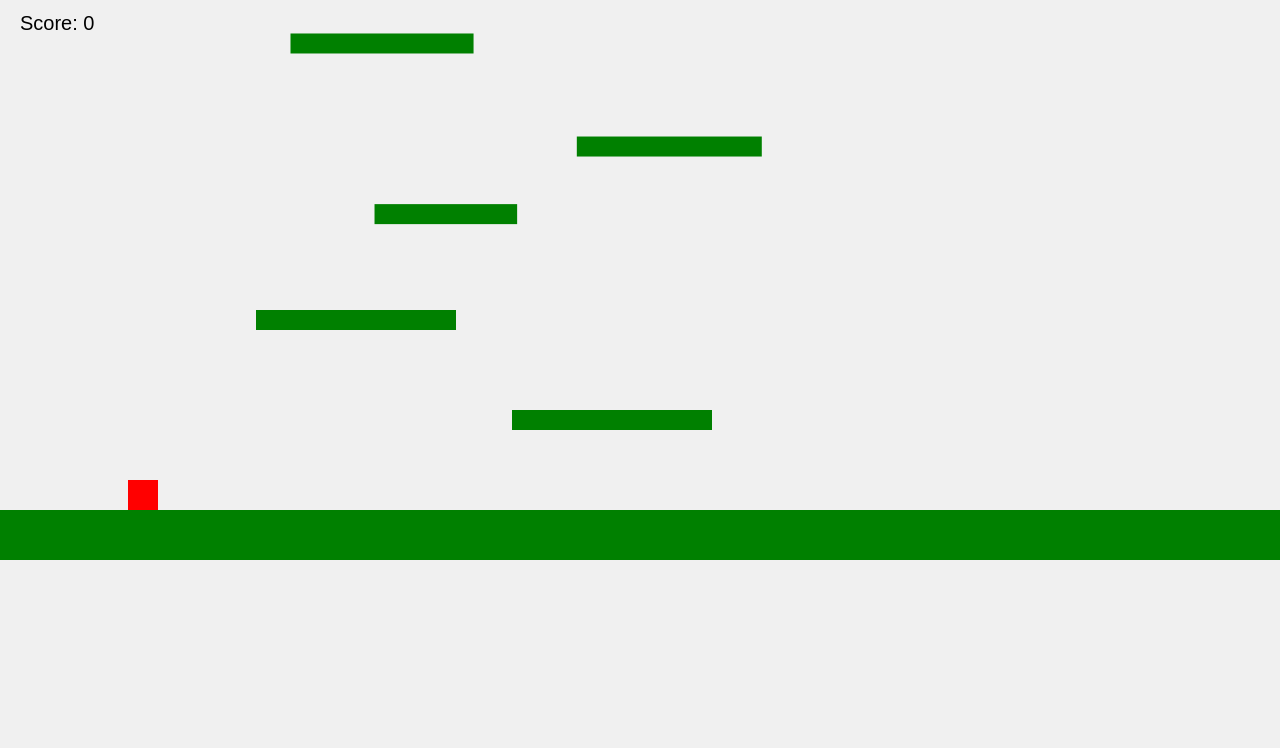
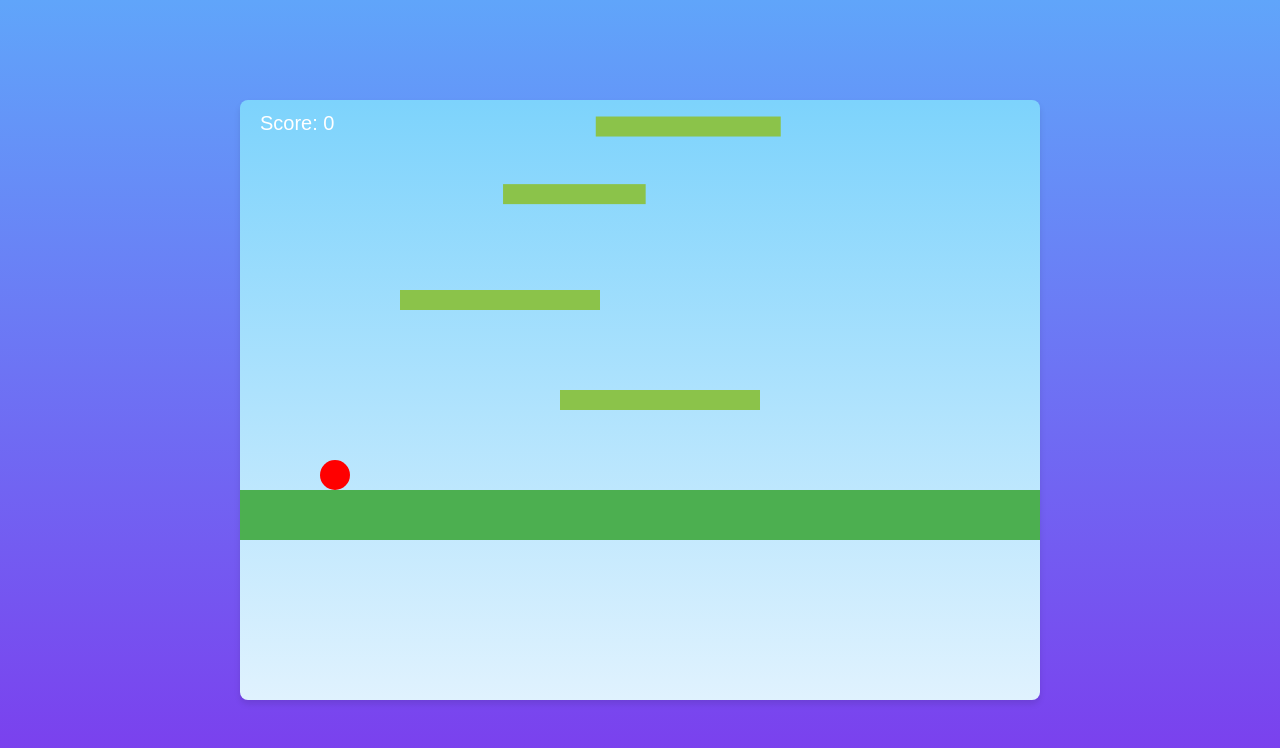
Before and after one commit to chaser-man/runnerpy, a plain HTML site: page index.html in a window 1280 px wide. Drawn offline with Linux system fonts and the light colour scheme.

Commit message:
v0 visuals

```diff
--- a/index.html
+++ b/index.html
@@ -1,41 +1,43 @@
 <!DOCTYPE html>
-<html>
+<html lang="en">
+
 <head>
-    <title>Platformer</title>
+    <meta charset="UTF-8">
+    <meta name="viewport" content="width=device-width, initial-scale=1.0">
+    <title>Platformer Game</title>
     <style>
-        canvas {
-            border: none;
-        }
         body {
+            margin: 0;
+            padding: 0;
             display: flex;
             justify-content: center;
             align-items: center;
-            height: 100vh;
-            margin: 0;
-            background-color: #f0f0f0;
-            overflow: hidden;
+            min-height: 100vh;
+            background: linear-gradient(to bottom, #60a5fa, #7c3aed);
+            font-family: Arial, sans-serif;
+        }
+
+        #gameCanvas {
+            background: linear-gradient(to bottom, #7dd3fc, #e0f2fe);
+            border-radius: 8px;
+            box-shadow: 0 4px 6px rgba(0, 0, 0, 0.1);
         }
     </style>
 </head>
+
 <body>
-    <canvas id="gameCanvas"></canvas>
+    <canvas id="gameCanvas" width="800" height="600"></canvas>
+
     <script>
-        // Game setup
         const canvas = document.getElementById('gameCanvas');
-        canvas.width = window.innerWidth;
-        canvas.height = window.innerHeight;
         const ctx = canvas.getContext('2d');
 
-        // Add window resize handler
-        window.addEventListener('resize', () => {
-            canvas.width = window.innerWidth;
-            canvas.height = window.innerHeight;
-        });
+        const CANVAS_WIDTH = 800;
+        const CANVAS_HEIGHT = 600;
 
-        // Game objects
         const player = {
-            x: canvas.width * 0.1,
-            y: canvas.height - 150,
+            x: CANVAS_WIDTH * 0.1,
+            y: CANVAS_HEIGHT - 150,
             width: 30,
             height: 30,
             speed: 5,
@@ -47,116 +49,84 @@
         };
 
         let platforms = [
-            { x: 0, y: canvas.height - 50, width: canvas.width, height: 50, timer: null, active: true, isGround: true, color: 'green' },
-            { x: canvas.width * 0.4, y: canvas.height - 150, width: 200, height: 20, timer: null, active: true, color: 'green' },
-            { x: canvas.width * 0.2, y: canvas.height - 250, width: 200, height: 20, timer: null, active: true, color: 'green' }
+            { id: 0, x: 0, y: CANVAS_HEIGHT - 50, width: CANVAS_WIDTH, height: 50, color: '#4CAF50', active: true, isGround: true },
+            { id: 1, x: CANVAS_WIDTH * 0.4, y: CANVAS_HEIGHT - 150, width: 200, height: 20, color: '#8BC34A', active: true, isGround: false },
+            { id: 2, x: CANVAS_WIDTH * 0.2, y: CANVAS_HEIGHT - 250, width: 200, height: 20, color: '#8BC34A', active: true, isGround: false }
         ];
 
-        const gameState = {
+        let gameState = {
             score: 0,
             cameraPosY: 0,
-            highestPlatformY: canvas.height - 250,
+            highestPlatformY: CANVAS_HEIGHT - 250,
             gameOver: false
         };
 
-        // Input handling
         const keys = {};
-        document.addEventListener('keydown', (e) => {
-            keys[e.key] = true;
-            if (e.key === ' ') {
-                e.preventDefault();
-            }
-        });
-        document.addEventListener('keyup', (e) => keys[e.key] = false);
 
         function generatePlatform() {
             const minWidth = 100;
             const maxWidth = 200;
             const width = Math.random() * (maxWidth - minWidth) + minWidth;
-
-            // Calculate maximum horizontal gap based on player's jump capability
             const maxHorizontalGap = (player.speed * 2) * (2 * player.jumpForce / player.gravity);
 
-            // Get the highest platform's position
             const highestPlatform = platforms.reduce((highest, current) =>
                 current.y < highest.y ? current : highest, platforms[0]);
 
             let x;
-            // Ensure the new platform is reachable from nearby platforms
             if (highestPlatform) {
                 const minX = Math.max(0, highestPlatform.x - maxHorizontalGap);
-                const maxX = Math.min(canvas.width - width, highestPlatform.x + highestPlatform.width + maxHorizontalGap);
+                const maxX = Math.min(CANVAS_WIDTH - width, highestPlatform.x + highestPlatform.width + maxHorizontalGap);
                 x = Math.random() * (maxX - minX) + minX;
             } else {
-                x = Math.random() * (canvas.width - width);
+                x = Math.random() * (CANVAS_WIDTH - width);
             }
 
-            // Adjust vertical gap
-            const minVerticalGap = 60; // Minimum gap between platforms
-            const maxVerticalGap = 120; // Maximum gap between platforms
+            const minVerticalGap = 60;
+            const maxVerticalGap = 120;
 
-            // Generate new platform above the highest existing platform
             const y = highestPlatform ?
                 highestPlatform.y - minVerticalGap - Math.random() * (maxVerticalGap - minVerticalGap) :
                 gameState.highestPlatformY - minVerticalGap;
 
-            platforms.push({
+            const newPlatform = {
+                id: Date.now(),
                 x,
                 y,
                 width,
                 height: 20,
-                timer: null,
+                color: '#8BC34A',
                 active: true,
-                isGround: false,
-                color: 'green'  // Initial color
-            });
+                isGround: false
+            };
+
+            platforms.push(newPlatform);
             gameState.highestPlatformY = Math.min(gameState.highestPlatformY, y);
         }
 
         function resetGame() {
-            // Reset player position and state
-            player.x = canvas.width * 0.1;
-            player.y = canvas.height - 150;
+            player.x = CANVAS_WIDTH * 0.1;
+            player.y = CANVAS_HEIGHT - 150;
             player.velocityY = 0;
             player.isJumping = false;
-            player.jumpsAvailable = 2;  // Reset available jumps
+            player.jumpsAvailable = 2;
 
-            // Reset game state
-            gameState.score = 0;
-            gameState.cameraPosY = 0;
-            gameState.highestPlatformY = canvas.height - 250;
-            gameState.gameOver = false;
+            gameState = {
+                score: 0,
+                cameraPosY: 0,
+                highestPlatformY: CANVAS_HEIGHT - 250,
+                gameOver: false
+            };
 
-            // Reset platforms
-            platforms.length = 0;
-            platforms.push(
-                { x: 0, y: canvas.height - 50, width: canvas.width, height: 50, timer: null, active: true, isGround: true, color: 'green' },
-                { x: canvas.width * 0.4, y: canvas.height - 150, width: 200, height: 20, timer: null, active: true, color: 'green' },
-                { x: canvas.width * 0.2, y: canvas.height - 250, width: 200, height: 20, timer: null, active: true, color: 'green' }
-            );
+            platforms = [
+                { id: 0, x: 0, y: CANVAS_HEIGHT - 50, width: CANVAS_WIDTH, height: 50, color: '#4CAF50', active: true, isGround: true },
+                { id: 1, x: CANVAS_WIDTH * 0.4, y: CANVAS_HEIGHT - 150, width: 200, height: 20, color: '#8BC34A', active: true, isGround: false },
+                { id: 2, x: CANVAS_WIDTH * 0.2, y: CANVAS_HEIGHT - 250, width: 200, height: 20, color: '#8BC34A', active: true, isGround: false }
+            ];
         }
 
-        // Game loop
         function gameLoop() {
-            // Clear canvas
-            ctx.clearRect(0, 0, canvas.width, canvas.height);
-
-            // Check for game over
             if (gameState.gameOver) {
-                // Draw game over screen
-                ctx.fillStyle = 'black';
-                ctx.font = '48px Arial';
-                ctx.fillText('Game Over!', canvas.width/2 - 100, canvas.height/2);
-                ctx.font = '24px Arial';
-                ctx.fillText(`Final Score: ${gameState.score}`, canvas.width/2 - 70, canvas.height/2 + 40);
-                ctx.fillText('Press Space to Restart', canvas.width/2 - 100, canvas.height/2 + 80);
-
-                // Check for restart
-                if (keys[' ']) {
-                    resetGame();
-                }
-
-                requestAnimationFrame(gameLoop);
+                drawGameOver();
                 return;
             }
 
@@ -164,13 +134,11 @@
             if (keys['ArrowLeft']) player.x -= player.speed;
             if (keys['ArrowRight']) player.x += player.speed;
             if (keys[' '] || keys['ArrowUp']) {
-                // Allow jumping if we have jumps available
                 if (player.jumpsAvailable > 0) {
                     player.velocityY = -player.jumpForce;
                     player.jumpsAvailable--;
                     player.isJumping = true;
                 }
-                // Clear the key states to prevent holding for jumps
                 keys[' '] = false;
                 keys['ArrowUp'] = false;
             }
@@ -182,7 +150,6 @@
             // Collision detection
             player.isJumping = true;
             for (const platform of platforms) {
-                // Skip inactive platforms
                 if (!platform.active) continue;
 
                 if (player.x < platform.x + platform.width &&
@@ -199,9 +166,9 @@
                         player.jumpsAvailable = 2;
 
                         // Start disappearing timer if not already started and not ground
-                        if (!platform.timer && !platform.isGround) {
-                            platform.color = 'red';  // Change color immediately
-                            platform.timer = setTimeout(() => {
+                        if (!platform.isGround) {
+                            platform.color = '#FF5722';
+                            setTimeout(() => {
                                 platform.active = false;
                             }, 1000);
                         }
@@ -225,8 +192,8 @@
             }
 
             // Camera and platform management
-            const cameraUpperBound = canvas.height * 0.4;  // Upper threshold
-            const cameraLowerBound = canvas.height * 0.6;  // Lower threshold
+            const cameraUpperBound = CANVAS_HEIGHT * 0.4;
+            const cameraLowerBound = CANVAS_HEIGHT * 0.6;
 
             // Camera follows player up
             if (player.y < cameraUpperBound) {
@@ -234,7 +201,6 @@
                 gameState.cameraPosY += cameraDelta;
                 player.y += cameraDelta;
 
-                // Move all platforms down
                 platforms.forEach(platform => {
                     platform.y += cameraDelta;
                 });
@@ -245,7 +211,6 @@
                 gameState.cameraPosY += cameraDelta;
                 player.y += cameraDelta;
 
-                // Move all platforms up
                 platforms.forEach(platform => {
                     platform.y += cameraDelta;
                 });
@@ -253,13 +218,13 @@
 
             // Platform management
             platforms = platforms.filter(platform =>
-                platform.y < canvas.height + 100 &&
+                platform.y < CANVAS_HEIGHT + 100 &&
                 platform.y > -100 &&
-                (platform.active || platform.timer) // Keep platforms that are fading
+                platform.active
             );
 
             // Generate new platforms if needed
-            while (platforms.length < 8 || gameState.highestPlatformY > -canvas.height) {
+            while (platforms.length < 8 || gameState.highestPlatformY > -CANVAS_HEIGHT) {
                 generatePlatform();
             }
 
@@ -269,38 +234,77 @@
 
             // Keep player in bounds
             if (player.x < 0) player.x = 0;
-            if (player.x + player.width > canvas.width) player.x = canvas.width - player.width;
-
-            // Draw player
-            ctx.fillStyle = 'red';
-            ctx.fillRect(player.x, player.y, player.width, player.height);
-
-            // Add score display before drawing platforms
-            ctx.fillStyle = 'black';
-            ctx.font = '20px Arial';
-            ctx.fillText(`Score: ${gameState.score}`, 20, 30);
-
-            // Draw platforms
-            platforms.forEach(platform => {
-                if (platform.active) {
-                    ctx.fillStyle = platform.color;  // Use platform's color
-                    ctx.fillRect(platform.x, platform.y, platform.width, platform.height);
-                }
-            });
+            if (player.x + player.width > CANVAS_WIDTH) player.x = CANVAS_WIDTH - player.width;
 
             // Check if player has fallen too far
             const lowestPlatform = platforms.reduce((lowest, current) =>
                 current.y > lowest.y ? current : lowest, platforms[0]);
 
-            if (player.y > lowestPlatform.y + 200) {  // 200 pixels below lowest platform
+            if (player.y > lowestPlatform.y + 200) {
                 gameState.gameOver = true;
             }
 
-            requestAnimationFrame(gameLoop); // coment a
+            // Clear canvas and draw game objects
+            ctx.clearRect(0, 0, CANVAS_WIDTH, CANVAS_HEIGHT);
+            drawPlatforms();
+            drawPlayer();
+            drawScore();
+
+            requestAnimationFrame(gameLoop);
         }
+
+        function drawPlatforms() {
+            platforms.forEach(platform => {
+                if (platform.active) {
+                    ctx.fillStyle = platform.color;
+                    ctx.fillRect(platform.x, platform.y, platform.width, platform.height);
+                }
+            });
+        }
+
+        function drawPlayer() {
+            ctx.fillStyle = 'red';
+            ctx.beginPath();
+            ctx.arc(player.x + player.width / 2, player.y + player.height / 2, player.width / 2, 0, Math.PI * 2);
+            ctx.fill();
+        }
+
+        function drawScore() {
+            ctx.fillStyle = 'white';
+            ctx.font = '20px Arial';
+            ctx.fillText(`Score: ${gameState.score}`, 20, 30);
+        }
+
+        function drawGameOver() {
+            ctx.fillStyle = 'rgba(0, 0, 0, 0.7)';
+            ctx.fillRect(0, 0, CANVAS_WIDTH, CANVAS_HEIGHT);
+
+            ctx.fillStyle = 'white';
+            ctx.font = '48px Arial';
+            ctx.fillText('Game Over!', CANVAS_WIDTH / 2 - 100, CANVAS_HEIGHT / 2 - 50);
+
+            ctx.font = '24px Arial';
+            ctx.fillText(`Final Score: ${gameState.score}`, CANVAS_WIDTH / 2 - 70, CANVAS_HEIGHT / 2 + 10);
+
+            ctx.fillText('Press Space to Restart', CANVAS_WIDTH / 2 - 100, CANVAS_HEIGHT / 2 + 50);
+        }
+
+        document.addEventListener('keydown', (e) => {
+            keys[e.key] = true;
+            if (e.key === ' ') {
+                e.preventDefault();
+                if (gameState.gameOver) {
+                    resetGame();
+                    gameLoop();
+                }
+            }
+        });
+
+        document.addEventListener('keyup', (e) => keys[e.key] = false);
 
         // Start the game
         gameLoop();
     </script>
 </body>
+
 </html>
```
